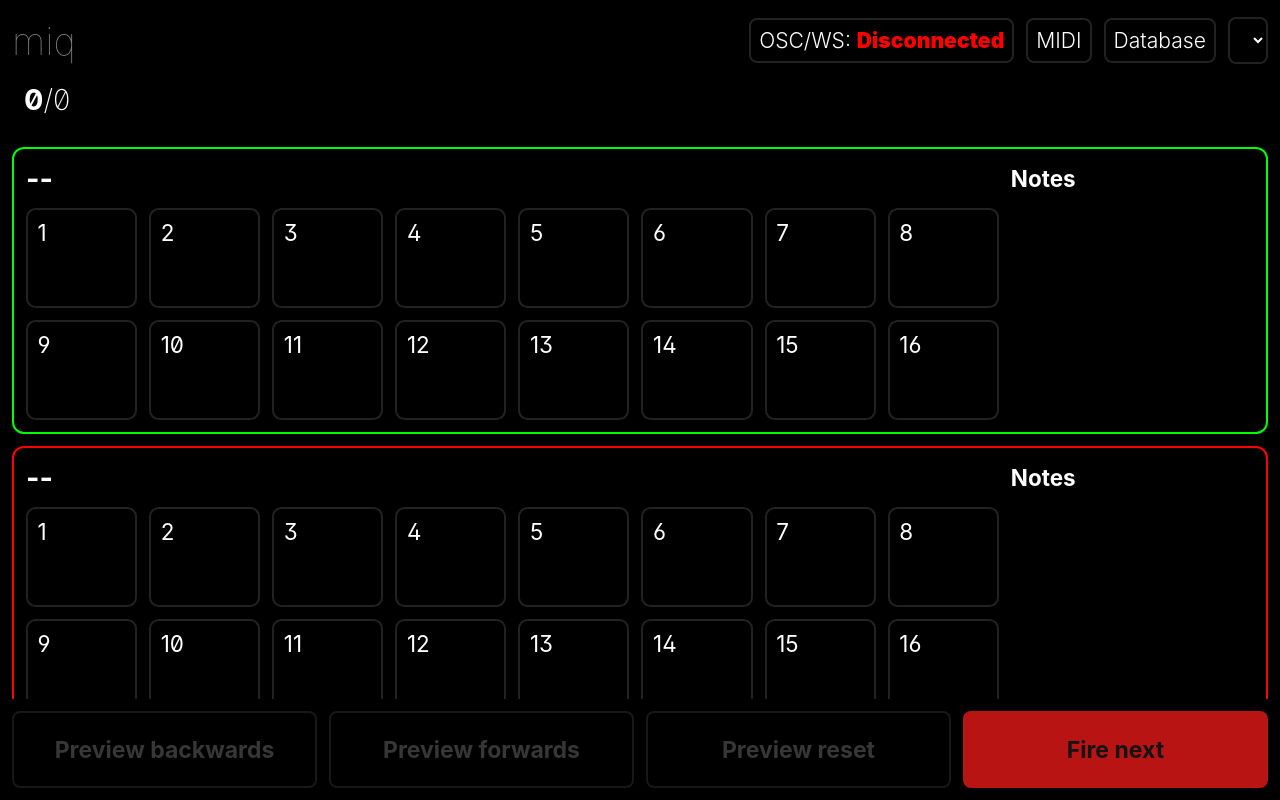
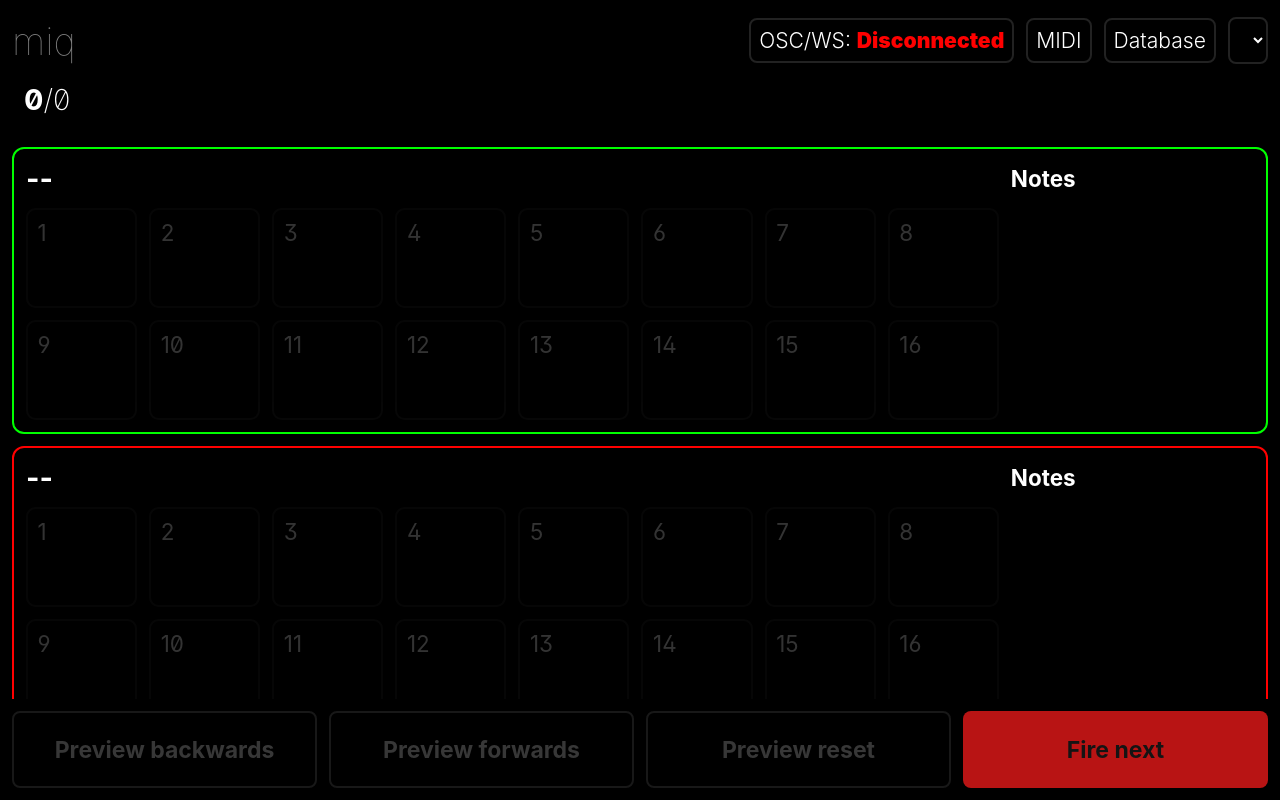
Before and after one commit to cyfinfaza/miq, a Svelte app: page / in a window 1280 px wide. Built offline with nearby package versions, Linux system fonts and the light colour scheme; a web font is replaced by a local one; what osc-js would draw is missing.

Commit message:
allow less than 16 mics to be defined in the spreadsheet

```diff
--- a/src/App.svelte
+++ b/src/App.svelte
@@ -57,6 +57,11 @@
           j < (selectedConfig.micsStartRow ?? ddp.micsStartRow) + 16;
           j++
         ) {
+          if (
+            parseInt(
+              data[j][parseInt(selectedConfig.micNumsCol ?? ddp.micNumsCol)]
+            ) !== NaN
+          ) {
             mics[
               data[j][parseInt(selectedConfig.micNumsCol ?? ddp.micNumsCol)] - 1
             ] = {
@@ -68,6 +73,7 @@
               active:
                 data[j][i].trim() !== "" && data[j][i].trim().slice(2) !== "//",
             };
+          }
         }
         newScenes.push({
           notes: data[selectedConfig.notesRow ?? ddp.notesRow][i],
--- a/src/components/scene.svelte
+++ b/src/components/scene.svelte
@@ -8,11 +8,19 @@
     <h2>{scene ? scene.name : "--"}</h2>
     <div class="channels">
       {#each new Array(16) as _, i}
-				<div class="channel" class:accent={scene?.mics[i]?.active}>
-					<h3 style="font-weight: 400; text-overflow: clip;">{i+1}</h3>
+        <div
+          class="channel"
+          class:accent={scene?.mics[i]?.active}
+          class:dne={!scene?.mics[i]}
+        >
+          <h3 style="font-weight: 400; text-overflow: clip;">{i + 1}</h3>
           <div>
-						<p style="font-size: 0.8em; font-weight: 200;">{scene?.mics[i]?.actor || ""}</p>
-						<p style="font-size: 0.9em; font-weight: 600;">{scene?.mics[i]?.character || ""}</p>
+            <p style="font-size: 0.8em; font-weight: 200;">
+              {scene?.mics[i]?.actor || ""}
+            </p>
+            <p style="font-size: 0.9em; font-weight: 600;">
+              {scene?.mics[i]?.character || ""}
+            </p>
           </div>
         </div>
       {/each}
@@ -67,4 +75,7 @@
   .accent {
     border-color: transparent;
   }
+  .dne {
+    opacity: 0.2;
+  }
 </style>
--- a/src/lib/osc.js
+++ b/src/lib/osc.js
@@ -48,6 +48,7 @@ window.osc = osc;
 window.client = client;
 
 export function onFireOsc(scene) {
+  console.log("onFireOsc", scene);
   [
     "01",
     "02",
@@ -67,10 +68,15 @@ export function onFireOsc(scene) {
     "16",
   ].forEach((channel) => {
     let mic = scene.mics[parseInt(channel) - 1];
-    client.send(new osc.Message(`/ch/${channel}/mix/on`, mic.active ? 780 : 0));
-    client.send(
-      new osc.Message(`/ch/${channel}/config/color`, mic.active ? 6 : 1)
-    );
-    client.send(new osc.Message(`/ch/${channel}/config/name`, mic.character));
+    if (mic) {
+      console.log("sent osc message");
+      client.send(
+        new osc.Message(`/ch/${channel}/mix/on`, mic.active ? 780 : 0)
+      );
+      client.send(
+        new osc.Message(`/ch/${channel}/config/color`, mic.active ? 6 : 1)
+      );
+      client.send(new osc.Message(`/ch/${channel}/config/name`, mic.character));
+    }
   });
 }
```
Lines whose indentation alone changed are shown as unchanged.
